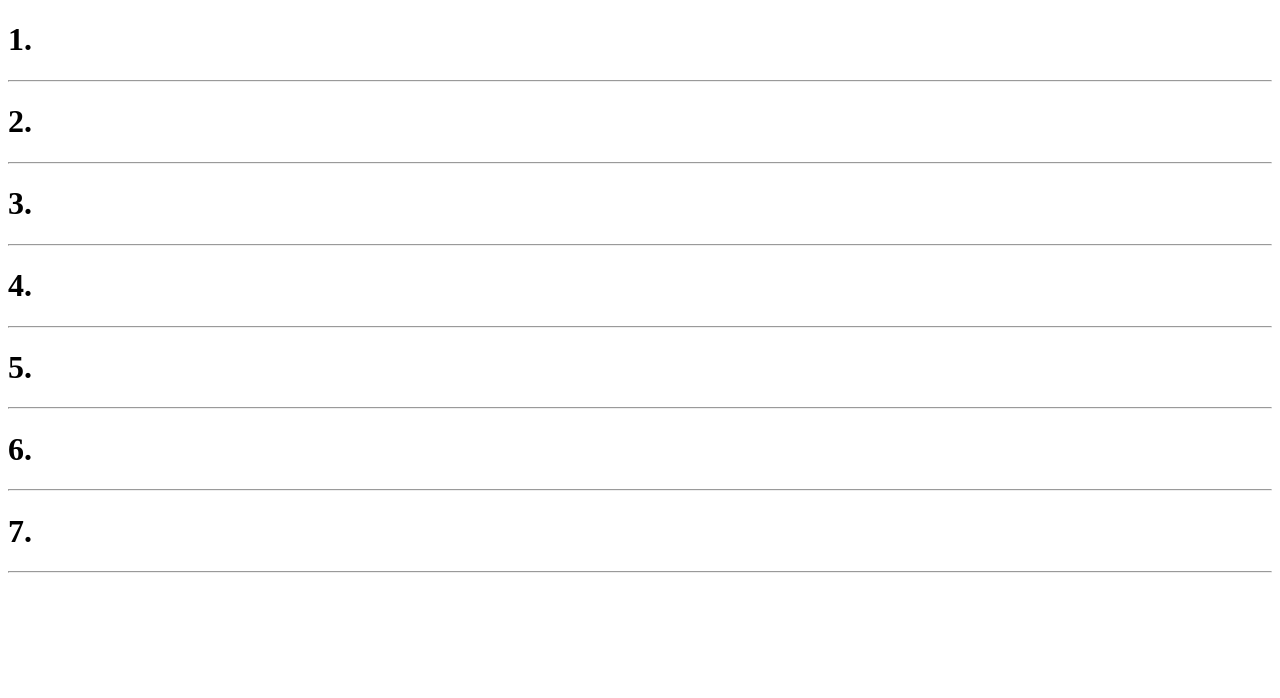
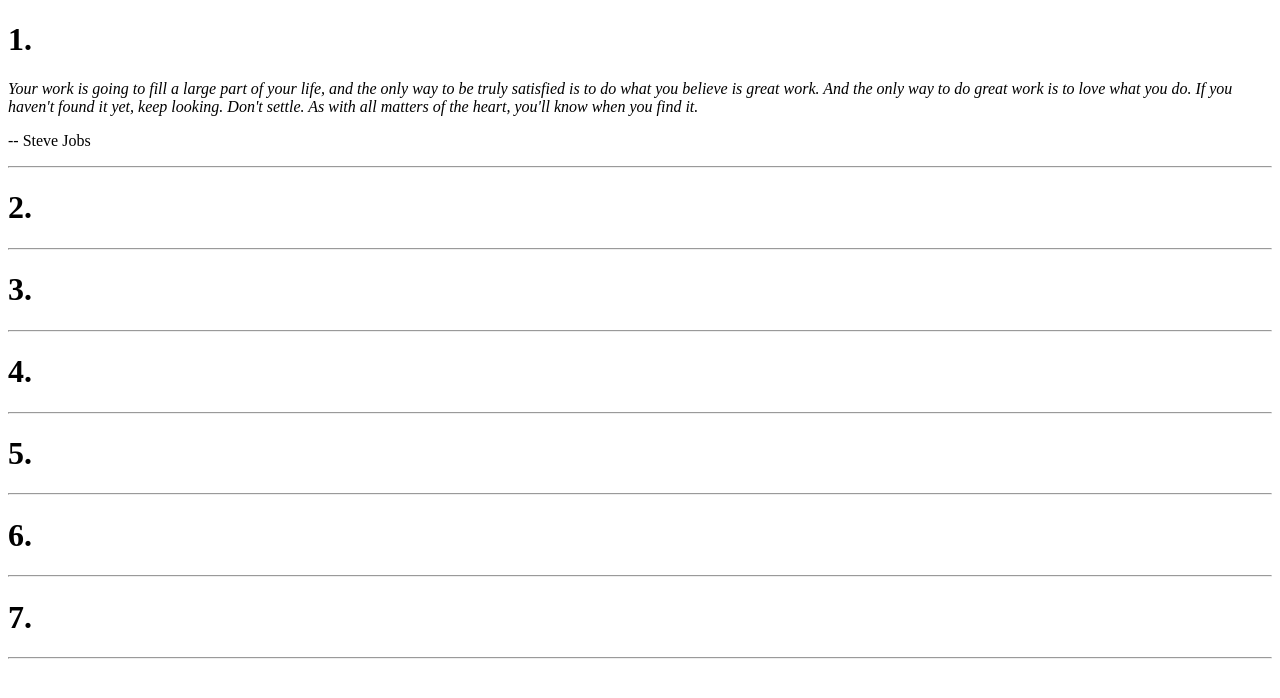
Before and after one commit to junocchi/HTML-practice, a plain HTML site: page html/practice-one/index.html in a window 1280 px wide. Drawn offline with Linux system fonts and the light colour scheme.

Commit message:
complete first question

```diff
--- a/html/practice-one/index.html
+++ b/html/practice-one/index.html
@@ -6,6 +6,16 @@
   <body>
     <h1>1.</h1>
     <!-- Your solution to #1 here -->
+    <p>
+      <i
+        >Your work is going to fill a large part of your life, and the only way
+        to be truly satisfied is to do what you believe is great work. And the
+        only way to do great work is to love what you do. If you haven't found
+        it yet, keep looking. Don't settle. As with all matters of the heart,
+        you'll know when you find it.</i
+      >
+    </p>
+    <p>-- Steve Jobs</p>
     <hr />
 
     <h1>2.</h1>
```
